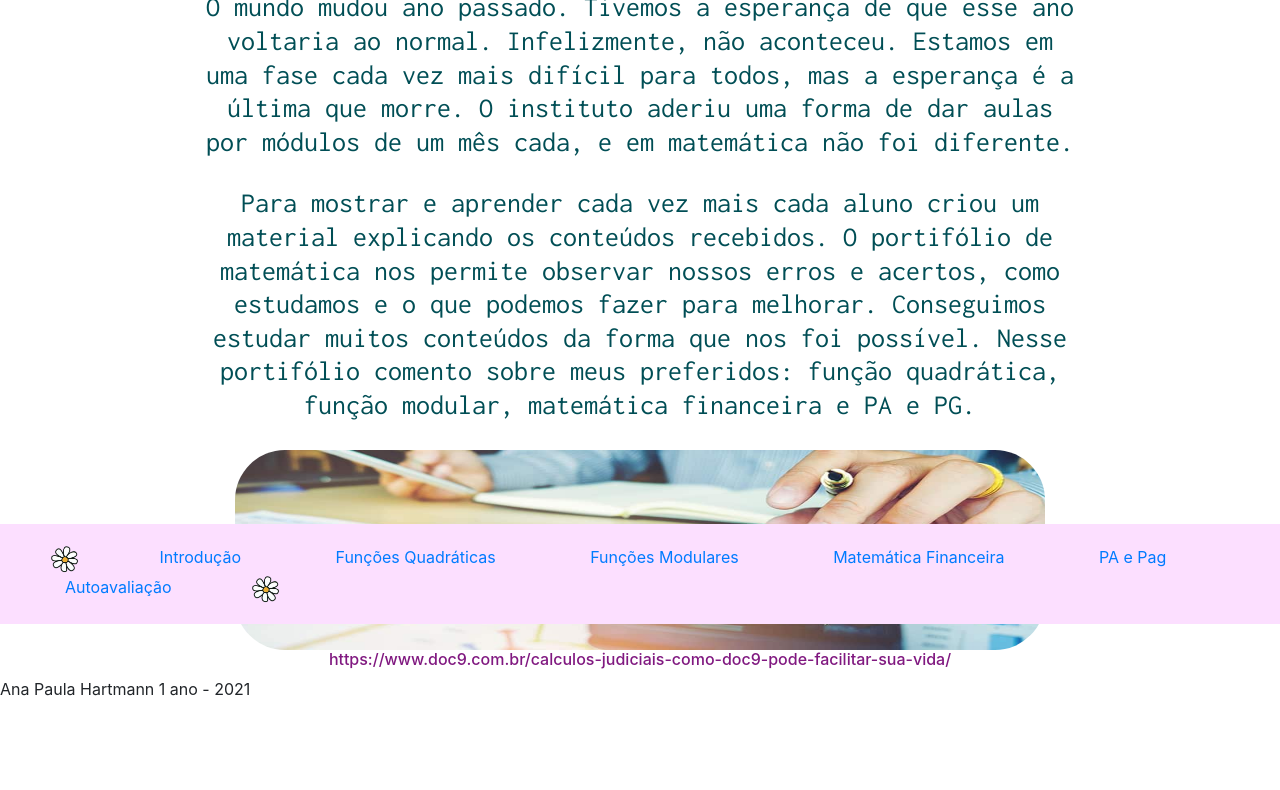
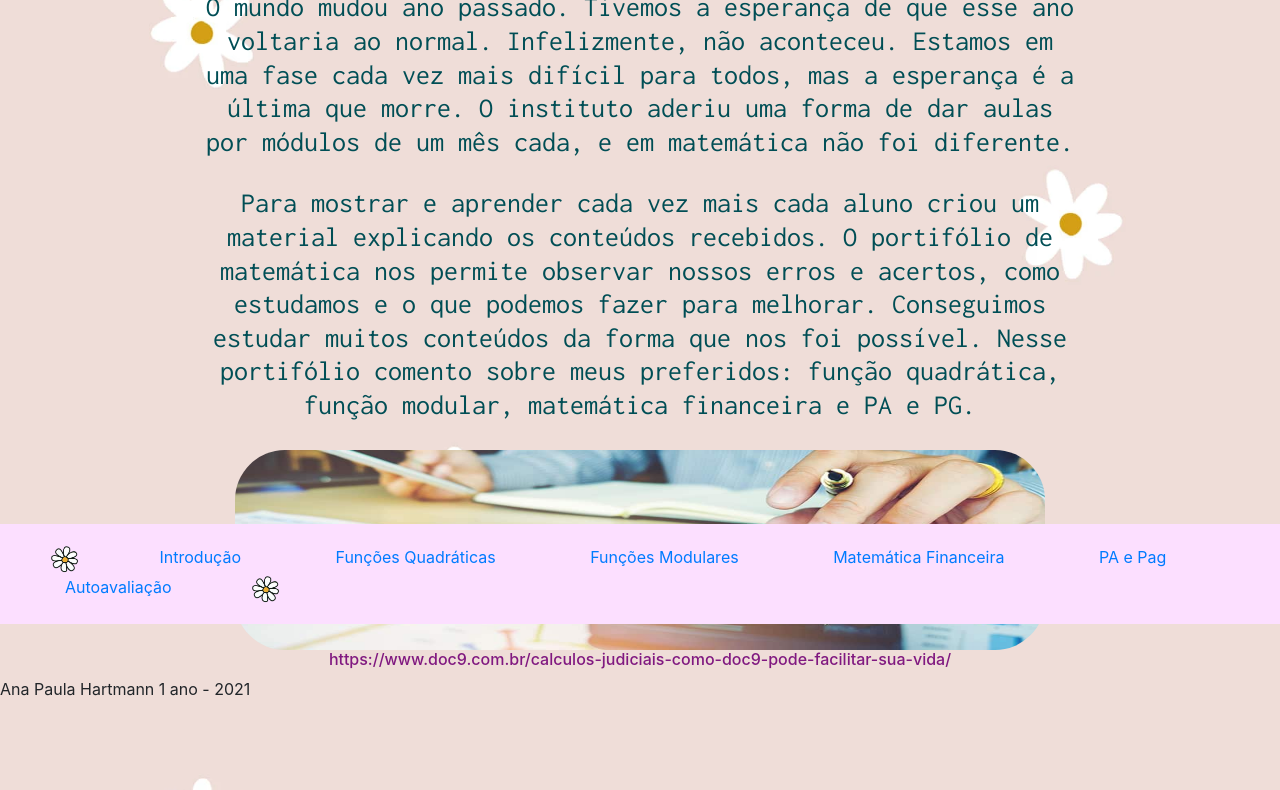
Before and after one commit to AnaPHart/Portifolio, a plain HTML site: page index.html in a window 1280 px wide. Shown: the part 176-966 px from the top of the page. Drawn offline with nearby package versions, Linux system fonts and the light colour scheme; the site is published under a folder, as on GitHub Pages, so addresses that start at the root find nothing.

Commit message:
Update style.css

```diff
--- a/css/style.css
+++ b/css/style.css
@@ -1,5 +1,5 @@
 body {
-    background-image: url(/imagens/flor.webp);
+    background-image: url('../imagens/flor.webp');
     background-repeat: no-repeat;
     background-position: center;
     background-size: cover;
```
